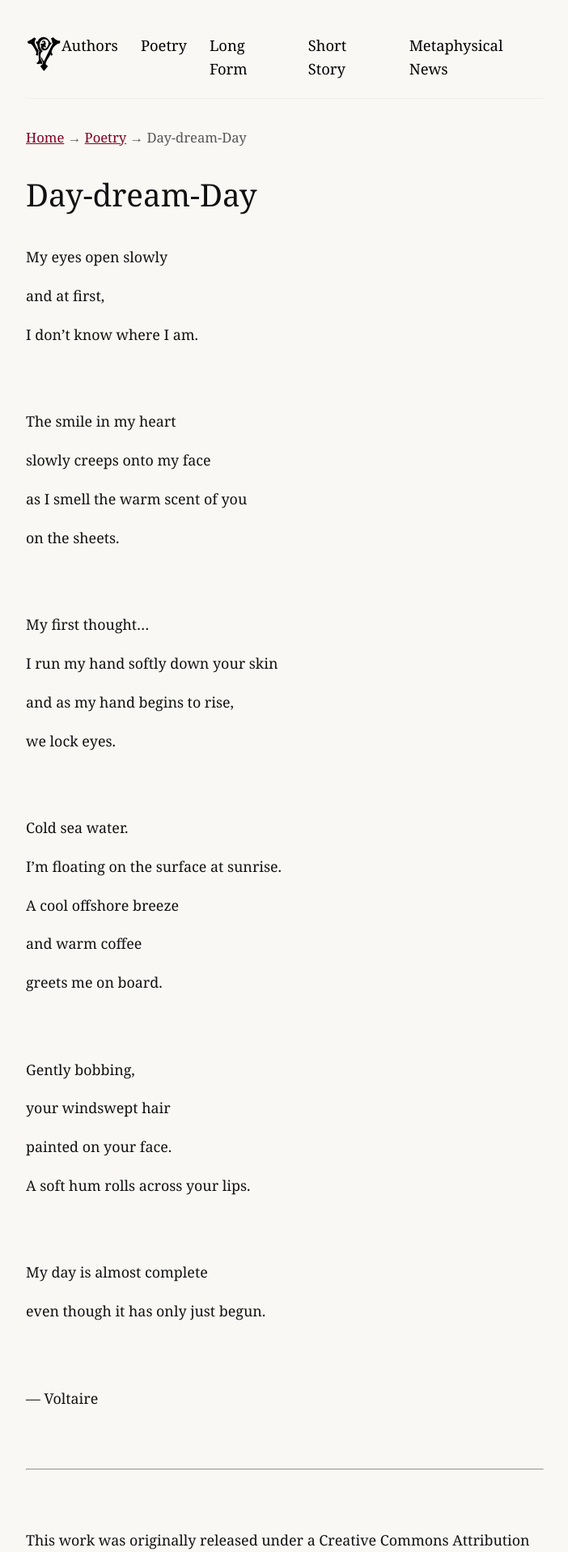
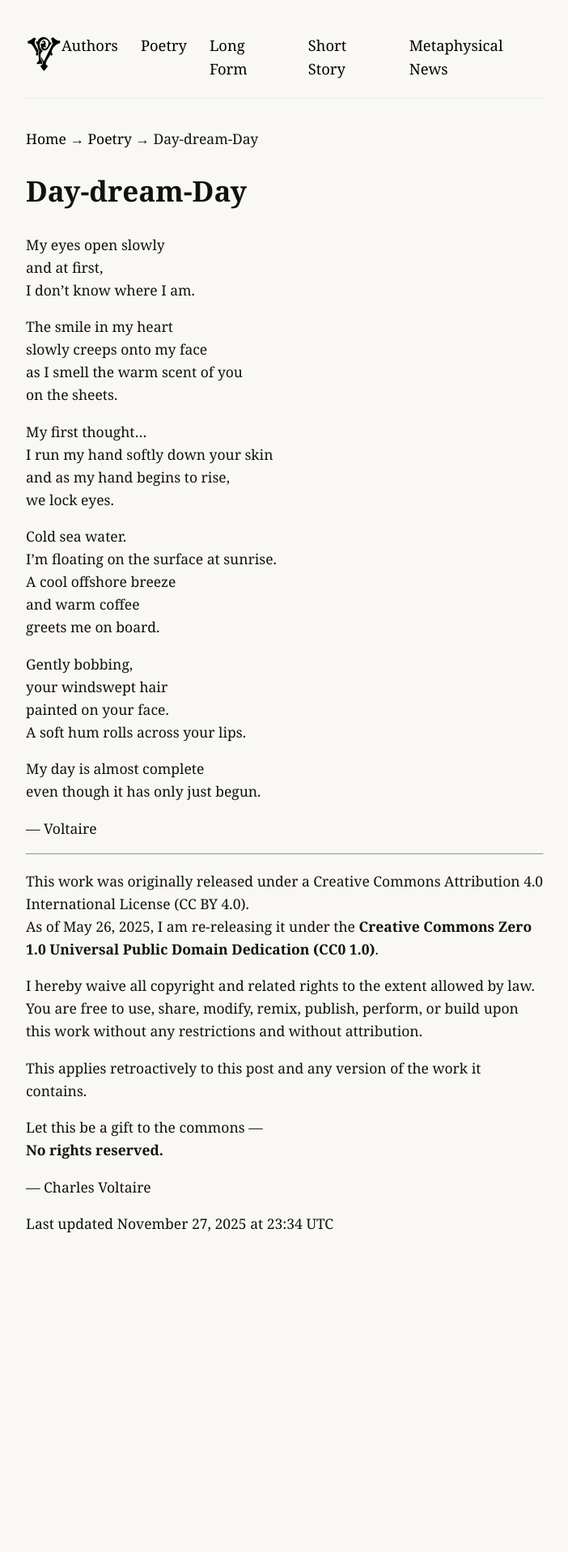
Before and after one commit to charlesvoltaire-public/charlesvoltaire-public.github.io, a Jekyll site: the page built from charles-voltaire/day-dream-day.md, in a window 1280 px wide. Shown: the top 1917 px of the page at 81% size, without its empty margins (288-990 px from the left). Built offline with Jekyll 4.4.1, drawn with Linux system fonts in a browser that asks for light colours; after the commit the page ends 1585 px from its top, so only the background shows below that.

Commit message:
Update style.css

```diff
--- a/assets/css/style.css
+++ b/assets/css/style.css
@@ -1,4 +1,4 @@
-/* Voltaire Press — ABSOLUTELY FINAL: bio fixed, mobile links always white, no underline on click anywhere */
+/* Voltaire Press — FINAL FOREVER: desktop nav + breadcrumbs = always black, no underline, no bold, no change ever */
 
 * { box-sizing: border-box; }
 
@@ -30,69 +30,31 @@ body { max-width: 680px !important; margin: 20px auto 60px !important; padding:
   z-index: 10001 !important;
 }
 
-/* Desktop nav — black → lighter black, no underline ever */
+/* DESKTOP NAV & BREADCRUMBS — always pure black, no change ever */
+.site-nav a,
+.breadcrumb a,
+.site-nav a:hover,
+.site-nav a:active,
+.site-nav a:focus,
+.site-nav a:visited,
+.site-nav a.active,
+.breadcrumb a:hover,
+.breadcrumb a:active,
+.breadcrumb a:focus,
+.breadcrumb a:visited {
+  color: #000 !important;
+  text-decoration: none !important;
+  font-weight: normal !important;
+}
+
+/* Desktop nav layout */
 .site-nav {
   display: flex !important;
   gap: 1.6rem !important;
   flex-wrap: nowrap !important;
 }
-.site-nav a {
-  color: #000 !important;
-  text-decoration: none !important;
-  font-size: 1.05em !important;
-  font-weight: normal !important;
-  transition: color 0.2s ease;
-}
-.site-nav a:hover,
-.site-nav a.active {
-  color: #444 !important;
-}
+.site-nav a { font-size: 1.05em !important; }
 
-/* MOBILE */
+/* MOBILE — unchanged, perfect */
 @media (max-width: 720px) {
-  body { max-width: none !important; margin: 12px 0 60px !important; padding: 0 16px !important; }
-  .hamburger { display: block !important; }
-
-  .site-nav {
-    position: fixed !important; inset: 0 !important;
-    background: #000 !important;
-    color: #fff !important;
-    display: flex !important;
-    flex-direction: column !important; align-items: center !important; justify-content: flex-start !important;
-    padding-top: 130px !important; gap: 2.8rem !important; font-size: 1.3em !important;
-    transform: translateX(100%) !important;
-    transition: transform 0.32s ease !important;
-    z-index: 10000 !important;
-  }
-  .site-nav.open { transform: translateX(0) !important; }
-
-  /* Mobile menu links — ALWAYS white, never underlined, never grey */
-  .site-nav a,
-  .site-nav a:hover,
-  .site-nav a.active,
-  .site-nav a:visited {
-    color: #fff !important;
-    text-decoration: none !important;
-  }
-
-  .site-nav.open::after { content: ""; position: fixed !important; inset: 0 !important; background: rgba(255,255,255,0.12) !important; z-index: -1 !important; }
-}
-
-/* All other links — maroon */
-a, a:visited, .nav-links a, .breadcrumb a { color: #800020 !important; }
-a:hover, .nav-links a:hover, .breadcrumb a:hover { color: #a00020 !important; text-decoration: underline !important; }
-
-/* Poem & bio */
-.prose, .bio {
-  line-height: 1.34 !important;
-  font-size: 1.02em !important;
-  margin: 0 0 2.6rem 0 !important;
-  white-space: pre-wrap;
-}
-
-/* Rest */
-h1 { margin: 0 0 2rem; font-size: 2.2em; font-weight: normal; }
-h2 { margin: 2.5rem 0 1rem; font-size: 1.4em; border-bottom: 1px solid #eee; padding-bottom: 0.3rem; font-weight: normal; }
-main { margin-top: 1rem; }
-.breadcrumb { margin: 2rem 0 1.5rem; font-size: .95em; color: #555; }
-footer { padding-top: 2rem; border-top: 1px solid #eee; font-size: .85em; color: #555; text-align: center; }
+  body
```
